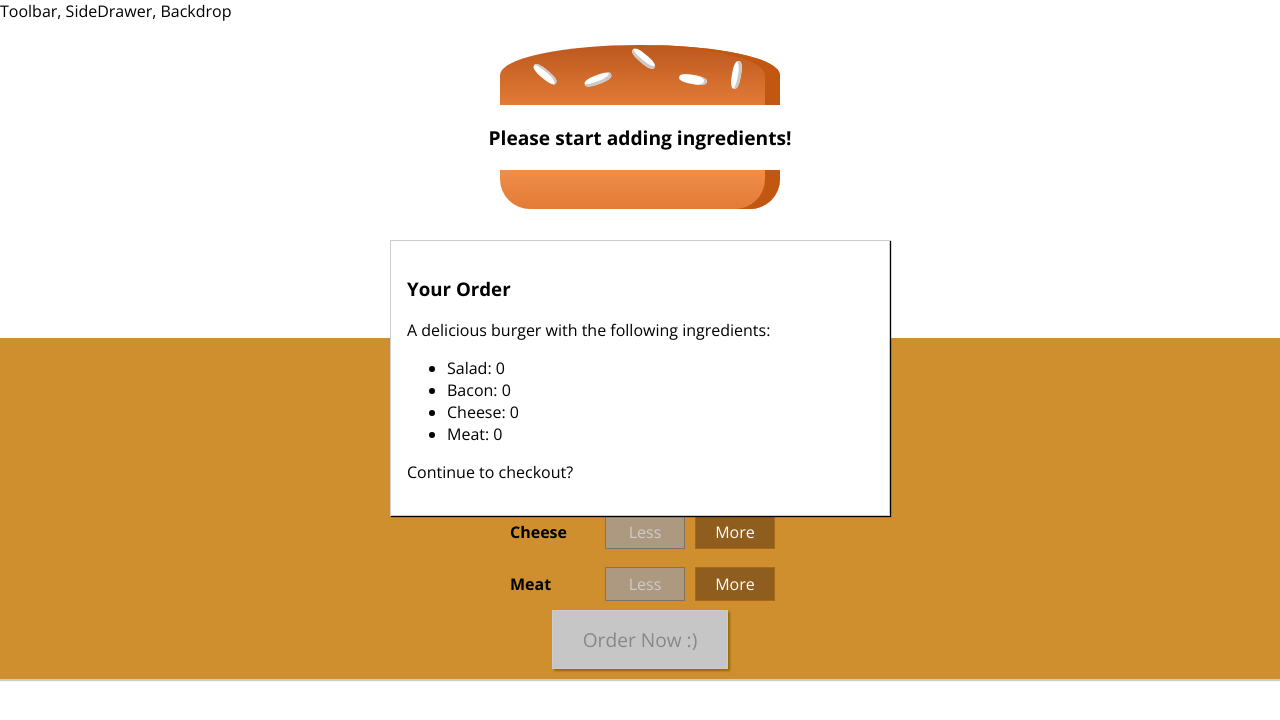
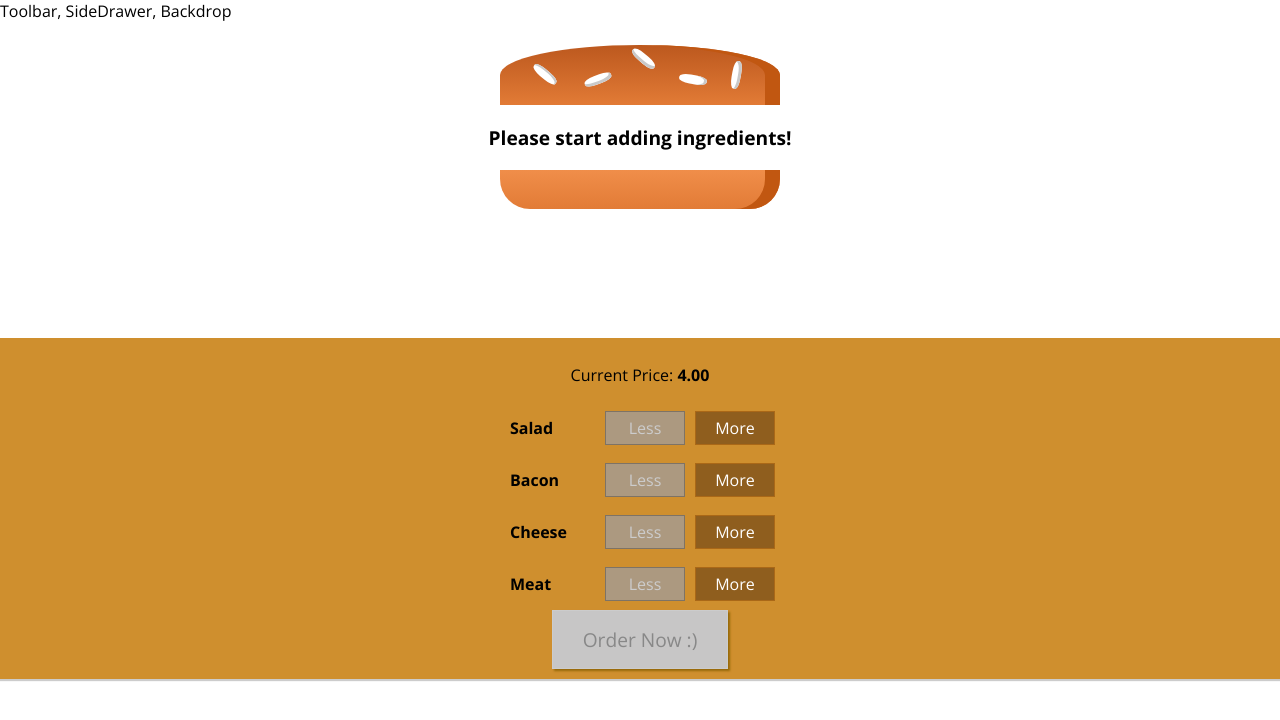
Before and after one commit to loushuni/Burger, a React (Create React App) app: page / in a window 1280 px wide. Shown: the top 720 px of the page. Built offline with nearby package versions, Linux system fonts and the light colour scheme.

Commit message:
show and hide the modal conditionally

```diff
--- a/src/components/Burger/BuildControls/BuildControls.js
+++ b/src/components/Burger/BuildControls/BuildControls.js
@@ -11,7 +11,7 @@
 
 const buildControls = (props) => (
     <div className="BuildControls">
-    <p>Current Price: <strong>{props.price.toFixed(2)}</strong></p>
+        <p>Current Price: <strong>{props.price.toFixed(2)}</strong></p>
         {controls.map(ctrl => (
             <BuildControl
                 key={ctrl.label}
@@ -21,7 +21,9 @@
                 disabled={props.disabled[ctrl.type]}
             />
         ))}
-        <button className="OrderButton" disabled={!props.purchaseable}>Order Now :)</button>
+        <button className="OrderButton"
+            disabled={!props.purchaseable}
+            onClick={props.ordered}>Order Now :)</button>
     </div>
 );
 
--- a/src/components/Burger/OrderSummary/OrderSummary.js
+++ b/src/components/Burger/OrderSummary/OrderSummary.js
@@ -4,11 +4,13 @@
 const orderSummary = (props) => {
     const ingredientSummary = Object.keys(props.ingredients)
         .map(igkey => {
-            return <li>
-                <span style={{ textTransform: 'capitalize' }}>
-                    {igkey}
-                </span>: {props.ingredients[igkey]}
-            </li>
+            return (
+                <li key={igkey}>
+                    <span style={{ textTransform: 'capitalize' }}>
+                        {igkey}
+                    </span>: {props.ingredients[igkey]}
+                </li>
+            );
         });
 
 
--- a/src/components/UI/Modal/Modal.js
+++ b/src/components/UI/Modal/Modal.js
@@ -2,7 +2,10 @@
 import './Modal.css';
 
 const modal = (props) => (
-    <div className="Modal">
+    <div className="Modal" style={{
+        transform: props.show ? 'translateY(0)' : 'translateY(-100vh)',
+        opacity: props.show ? '1' : '0'
+    }}>
         {props.children}
     </div>
 );
--- a/src/containers/BurgerBuilder/BurgerBuilder.js
+++ b/src/containers/BurgerBuilder/BurgerBuilder.js
@@ -26,7 +26,8 @@
             meat: 0
         },
         totalPrice: 4,
-        purchaseable: false
+        purchaseable: false,
+        purchasing: false
     }
 
     updatePurchaseState = (ingredients) => {
@@ -71,6 +72,10 @@
         this.updatePurchaseState(updatedIngredients);
     }
 
+    purchaseHandler = () => {
+        this.setState({purchasing: true});
+    }
+
     render() {
         const disabledInfo = {
             ...this.state.ingredients
@@ -81,7 +86,7 @@
 
         return (
             <Aux>
-                <Modal>
+                <Modal show={this.state.purchasing}>
                     <OrderSummary ingredients={this.state.ingredients}/>
                 </Modal>
                 <Burger ingredients={this.state.ingredients} />
@@ -90,7 +95,8 @@
                     ingredientRemoved={this.removeIngredientHandler}
                     disabled={disabledInfo}
                     purchaseable={this.state.purchaseable}
-                    price={this.state.totalPrice} />
+                    price={this.state.totalPrice}
+                    ordered={this.purchaseHandler}/>
             </Aux>
         );
     }
```
